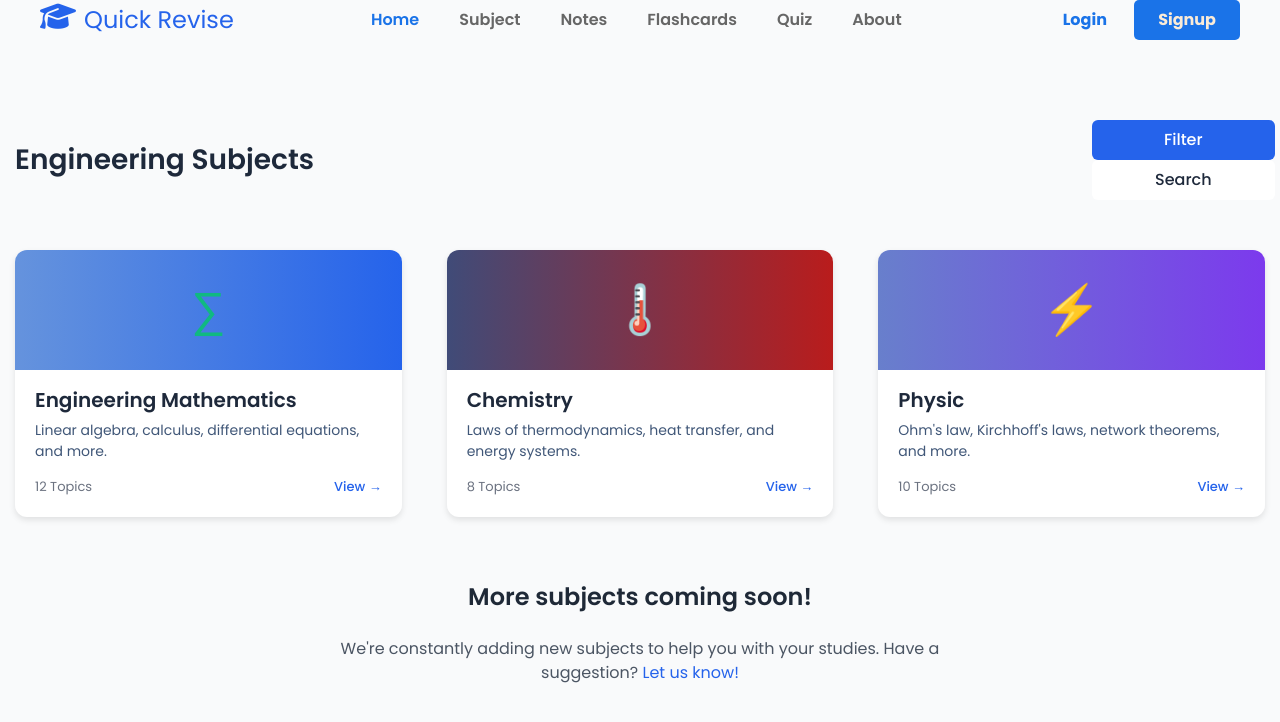
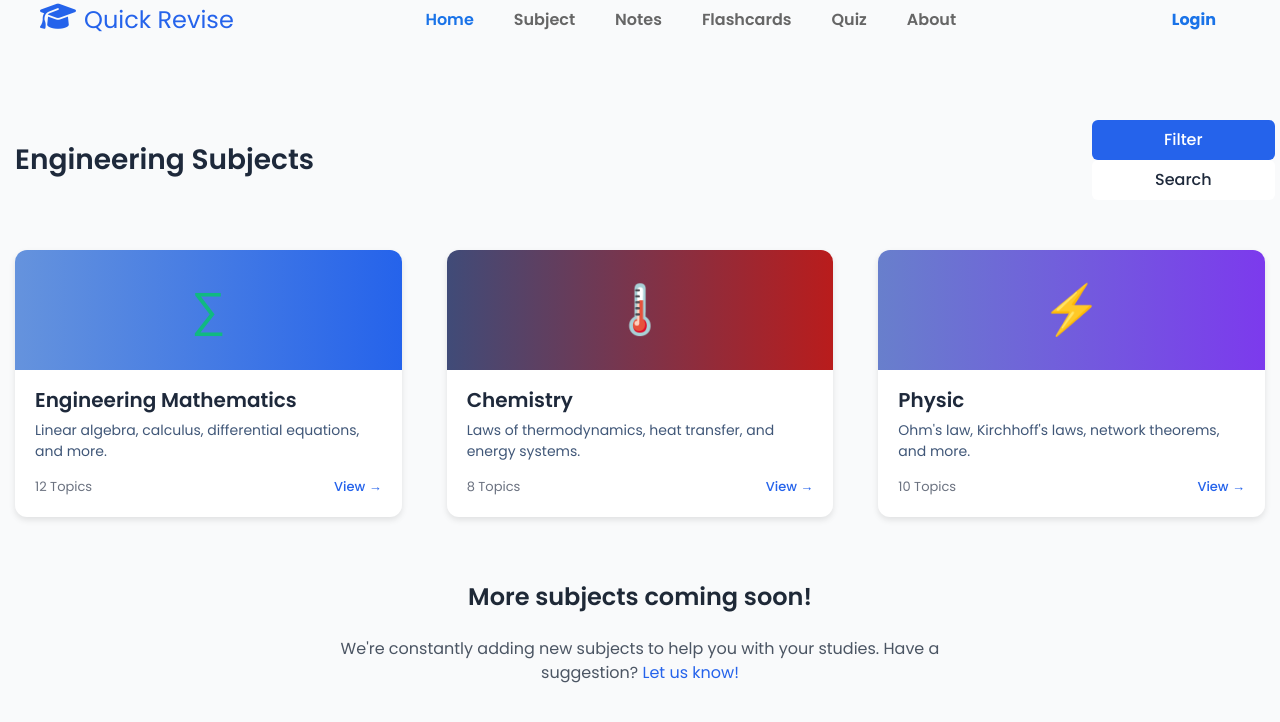
Before and after one commit to bytewithsam/sam, a plain HTML site: page website/quick revision/subject.html in a window 1280 px wide. Drawn offline with nearby package versions, Linux system fonts and the light colour scheme.

Commit message:
Fix HTML formatting and structure in subject.html

```diff
--- a/website/quick revision/subject.html
+++ b/website/quick revision/subject.html
@@ -35,7 +35,7 @@
             </ul>
             <div class="nav-buttons">
                 <a href="login.html" class="login-btn"> Login</a>
-                <a href="signup" class="signup-btn">Signup</a>
+
             </div>
             </nav>
         </div>
```
